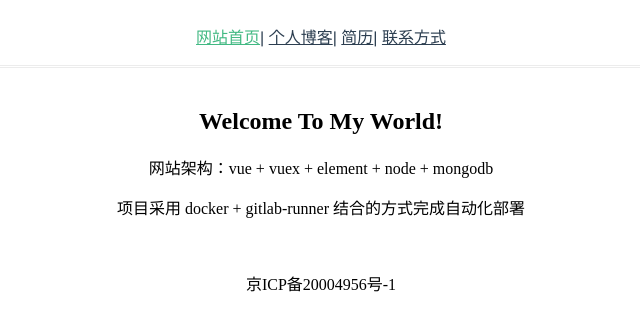
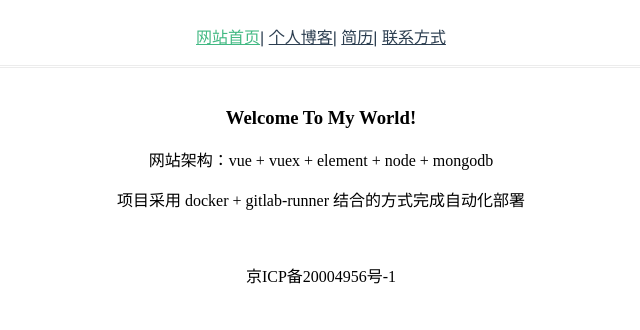
Before and after one commit to ghostjzf/xiaozhi-life, a Vue app: page / in a window 1280 px wide. Shown: the top 330 px of the page, without its empty margins (319-959 px from the left). Built offline with nearby package versions, Linux system fonts and the light colour scheme.

Commit message:
feat(config): add .gitlab-ci.yml

```diff
--- a/src/views/Home.vue
+++ b/src/views/Home.vue
@@ -1,6 +1,6 @@
 <template>
   <div class="home">
-    <h2>Welcome To My World!</h2>
+    <h3>Welcome To My World!</h3>
     <p>网站架构：vue + vuex + element + node + mongodb</p>
     <p>项目采用 docker + gitlab-runner 结合的方式完成自动化部署</p>
   </div>
```
Also changed, not shown: .gitlab-ci.yml (added).
